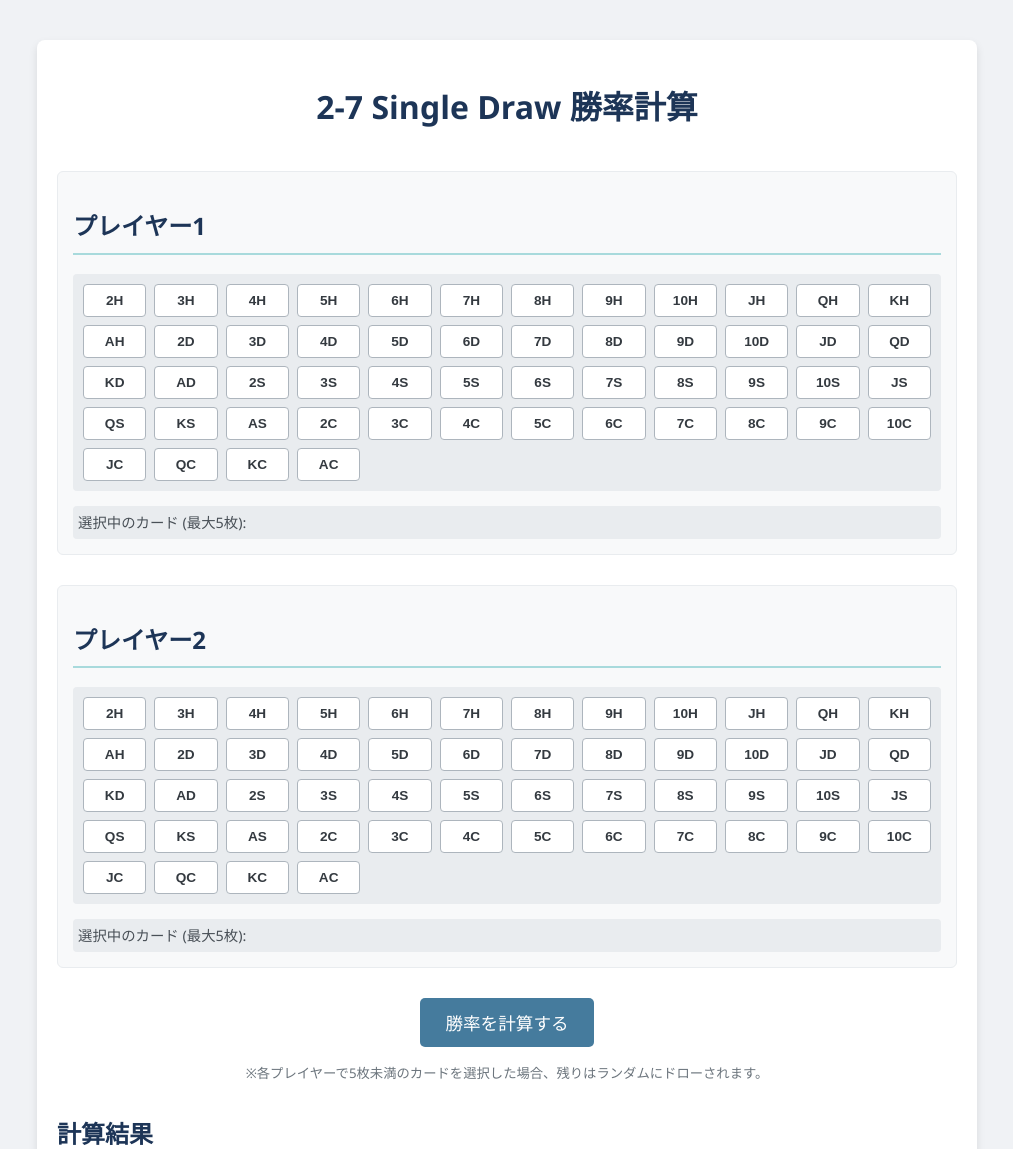
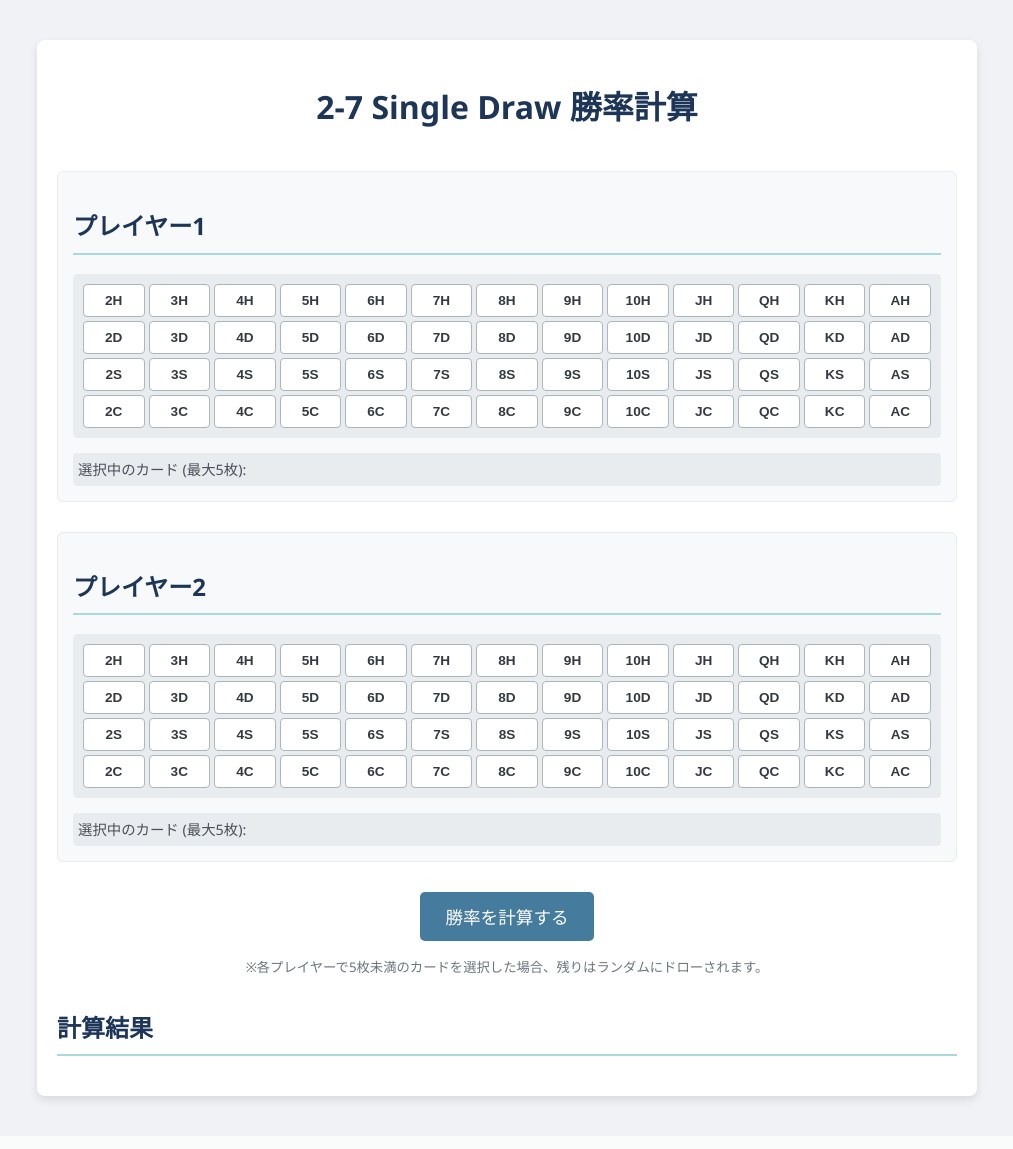
Before and after one commit to akagisefu/poker-hand-evaluator, a Flask app: page / in a window 1280 px wide. Shown: the top 1149 px of the page, without its empty margins (133-1146 px from the left). After the commit the page ends 1105 px from the top, so only its background shows below. Run offline with Flask 3, Linux system fonts and the light colour scheme.

Commit message:
Style: Set card selector columns to 13

```diff
--- a/static/css/style.css
+++ b/static/css/style.css
@@ -55,9 +55,10 @@ h3 {
 /* カードセレクター */
 .card-selector {
     display: grid;
-    grid-template-columns: repeat(auto-fill, minmax(60px, 1fr));
-    /* カードサイズに合わせて調整 */
-    gap: 8px;
+    grid-template-columns: repeat(13, 1fr);
+    /* 列数を13に固定 */
+    gap: 4px;
+    /* ボタン間の隙間を少し狭める */
     margin-bottom: 15px;
     padding: 10px;
     background-color: #e9ecef;
```
